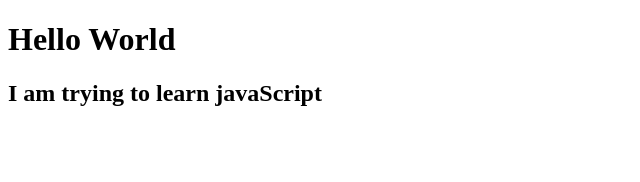
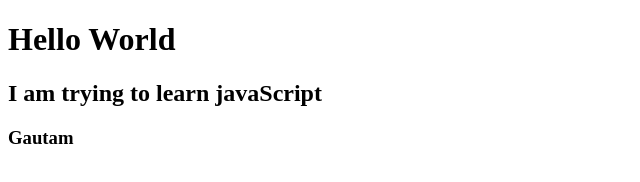
Before and after one commit to gauravKS007/test, a plain HTML site: page index.html in a window 1280 px wide. Shown: the full height of the page, 0-640 px from the left. Drawn offline with Linux system fonts and the light colour scheme.

Commit message:
Added third heading in index page

```diff
--- a/index.html
+++ b/index.html
@@ -8,6 +8,7 @@
 <body>
     <h1> Hello World </h1>
     <h2>I am trying to learn javaScript</h2>
+    <h3>Gautam</h3>
     <Script src="index.js"></Script>
 </body>
 </html>
```
